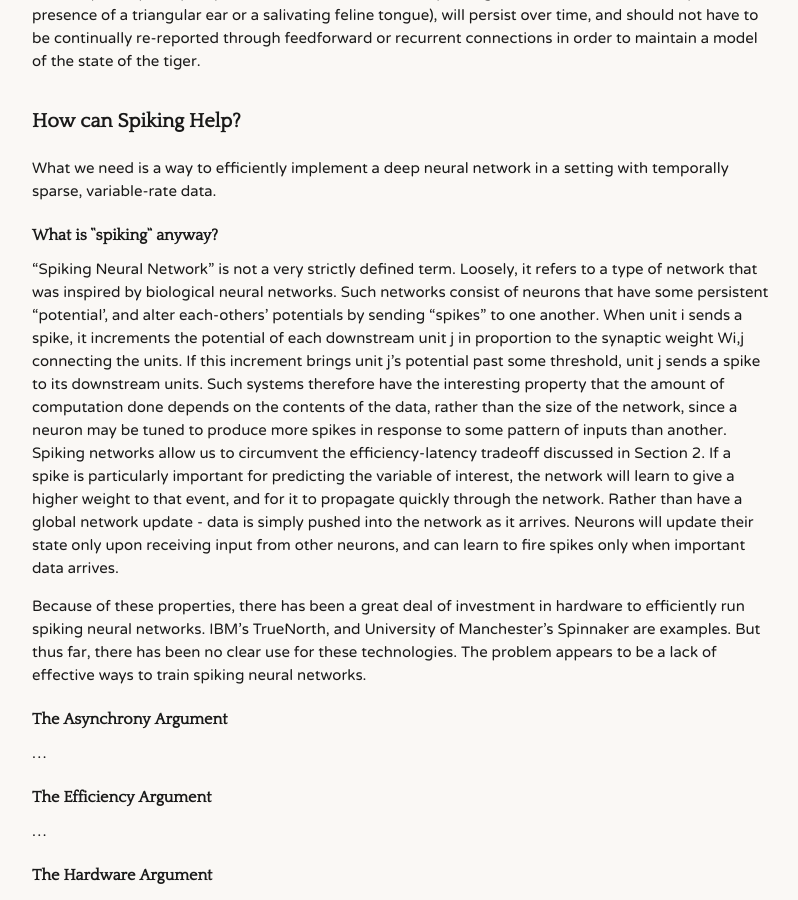
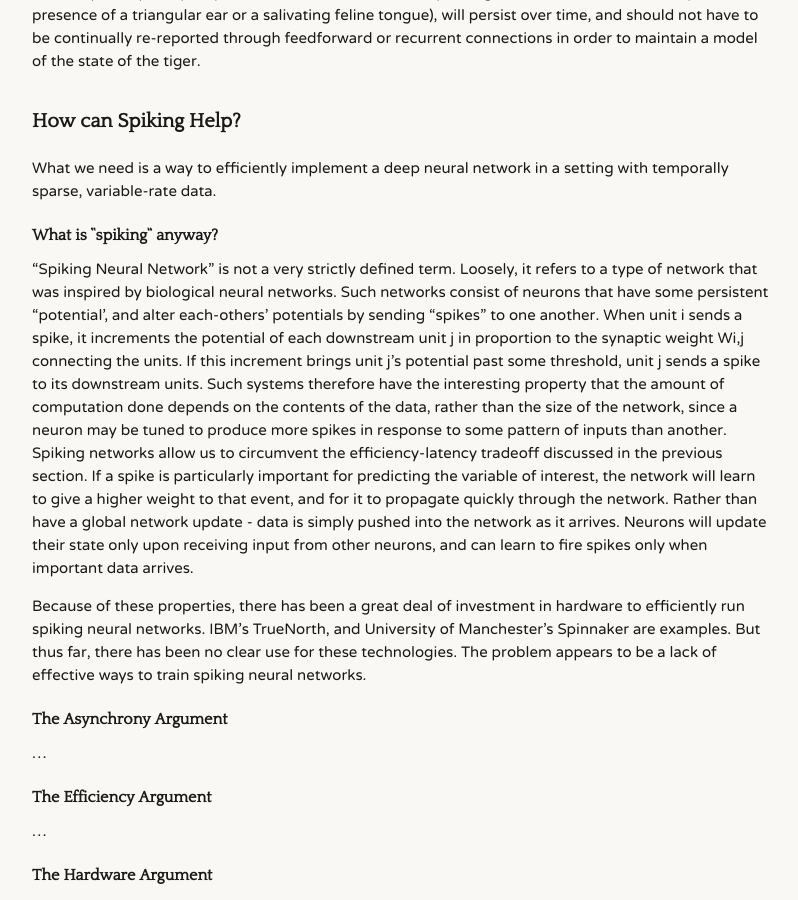
Before and after one commit to whyspiking/whyspiking.github.io, a Jekyll site: the page built from index.md, in a window 1280 px wide and 900 px high, scrolled down 1753 px. Shown: the whole window, without its empty margins (238-1036 px from the left). Built offline with Jekyll 4.4.1, drawn with Linux system fonts in a browser that asks for light colours.

Commit message:
fdsfdsfds

```diff
--- a/index.md
+++ b/index.md
@@ -37,7 +37,7 @@ The temporal sparsity may not be restricted to the raw input. Higher level featu
 What we need is a way to efficiently implement a deep neural network in a setting with temporally sparse, variable-rate data.
 
 ### What is "spiking" anyway?
-“Spiking Neural Network” is not a very strictly defined term. Loosely, it refers to a type of network that was inspired by biological neural networks. Such networks consist of neurons that have some persistent “potential’, and alter each-others’ potentials by sending “spikes” to one another. When unit i sends a spike, it increments the potential of each downstream unit j in proportion to the synaptic weight Wi,j connecting the units. If this increment brings unit j’s potential past some threshold, unit j sends a spike to its downstream units. Such systems therefore have the interesting property that the amount of computation done depends on the contents of the data, rather than the size of the network, since a neuron may be tuned to produce more spikes in response to some pattern of inputs than another.  Spiking networks allow us to circumvent the efficiency-latency tradeoff discussed in Section 2. If a spike is particularly important for predicting the variable of interest, the network will learn to give a higher weight to that event, and for it to propagate quickly through the network. Rather than have a global network update - data is simply pushed into the network as it arrives. Neurons will update their state only upon receiving input from other neurons, and can learn to fire spikes only when important data arrives.
+“Spiking Neural Network” is not a very strictly defined term. Loosely, it refers to a type of network that was inspired by biological neural networks. Such networks consist of neurons that have some persistent “potential’, and alter each-others’ potentials by sending “spikes” to one another. When unit i sends a spike, it increments the potential of each downstream unit j in proportion to the synaptic weight Wi,j connecting the units. If this increment brings unit j’s potential past some threshold, unit j sends a spike to its downstream units. Such systems therefore have the interesting property that the amount of computation done depends on the contents of the data, rather than the size of the network, since a neuron may be tuned to produce more spikes in response to some pattern of inputs than another.  Spiking networks allow us to circumvent the efficiency-latency tradeoff discussed in the previous section. If a spike is particularly important for predicting the variable of interest, the network will learn to give a higher weight to that event, and for it to propagate quickly through the network. Rather than have a global network update - data is simply pushed into the network as it arrives. Neurons will update their state only upon receiving input from other neurons, and can learn to fire spikes only when important data arrives.
 
 Because of these properties, there has been a great deal of investment in hardware to efficiently run spiking neural networks. IBM’s TrueNorth, and University of Manchester’s Spinnaker are examples. But thus far, there has been no clear use for these technologies. The problem appears to be a lack of effective ways to train spiking neural networks.
 
```
